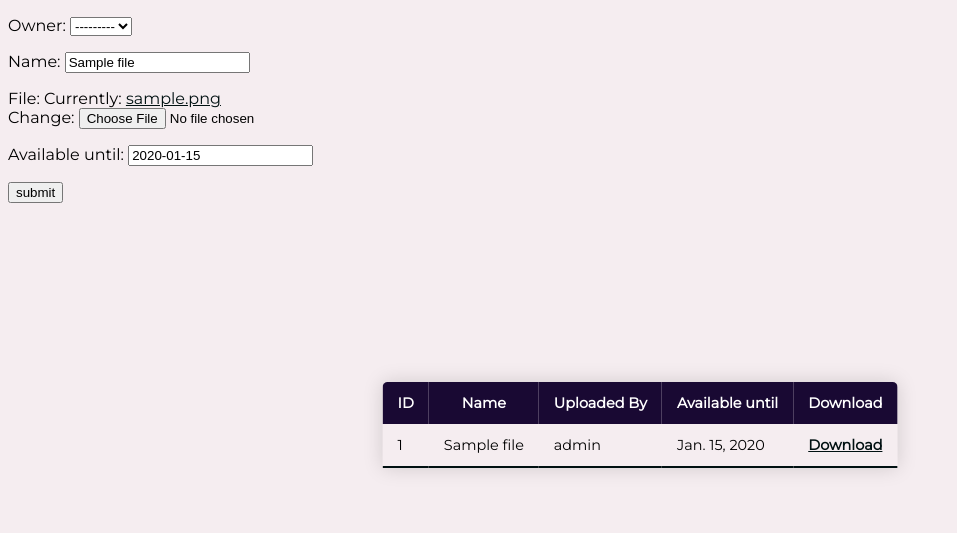
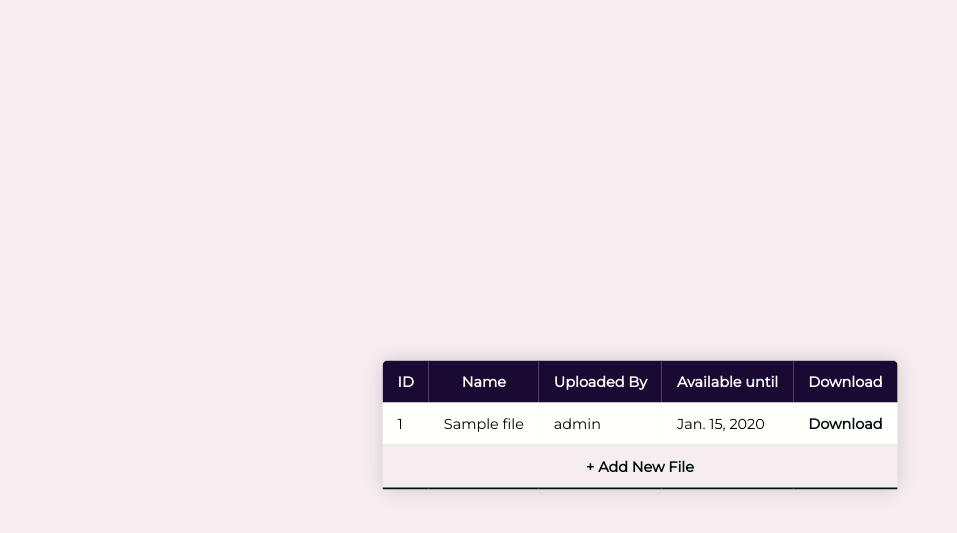
Before and after one commit to anrawool/File-Automation, a Django app: page /edit-file/1 in a window 1280 px wide. Shown: the top 533 px of the page, without its empty margins (0-957 px from the left). Run offline with Django 4.2, Linux system fonts and the light colour scheme; data comes from the database, SQL or seed files in the repository; both versions use the stored data as it was before the commit; tables that the repository leaves empty hold one stand-in row (values such as "Sample post").

Commit message:
Service Structure Changed

```diff
--- a/User-Interface/base/admin.py
+++ b/User-Interface/base/admin.py
@@ -1,7 +1,6 @@
 from django.contrib import admin
-from .models import NexusPassword, NexusService, File
+from .models import NexusPassword, File
 
 # Register your models here.
 admin.site.register(File)
 admin.site.register(NexusPassword)
-admin.site.register(NexusService)
--- a/User-Interface/base/models.py
+++ b/User-Interface/base/models.py
@@ -16,16 +16,6 @@ class NexusPassword(models.Model):
     def __str__(self) -> str:
         return self.website
 
-class NexusService(models.Model):
-    credit = models.ForeignKey(User, on_delete=models.SET_NULL, null = True)
-    name = models.CharField(max_length=200)
-    webpage = models.CharField(max_length=100)
-    updated = models.DateTimeField(auto_now=True)
-    created = models.DateTimeField(auto_now_add=True)
-
-    def __str__(self) -> str:
-        return self.name
-
 class File(models.Model):
     owner = models.ForeignKey(User,  on_delete=models.CASCADE, blank=True, null=True)
     name = models.CharField(max_length=200, null=True)
--- a/User-Interface/base/templates/base/index.html
+++ b/User-Interface/base/templates/base/index.html
@@ -9,8 +9,7 @@
 </head>
 <body>
     <h1>Hello World: Home Page</h1>
-    {% for servicename in services %}
-    <h5><a href="{% url 'service' servicename.webpage %}">{{ servicename }}</a></h5>
-    {% endfor %}
+    <h3><a href="{% url 'upload-page' %}">Upload File</a></h3>
+    <h3><a href="{% url 'passwords-page' %}">Password Manager</a></h3>
 </body>
 </html>
--- a/User-Interface/base/templates/base/update_file.html
+++ b/User-Interface/base/templates/base/update_file.html
@@ -7,7 +7,7 @@
     <title>Update File</title>
 </head>
 <body>
-   <form method='post' action="{% url 'upload_file' %}">
+   <form method='post' action="{% url 'upload-file' %}">
     {% csrf_token %}
     {{ form.as_p }}
     <input type="submit" value="submit">
--- a/User-Interface/base/templates/base/upload.html
+++ b/User-Interface/base/templates/base/uploads.html
@@ -18,13 +18,6 @@
     <title>Upload and Download | Nexus</title>
 </head>
 <body>
-    <div class="upload-form">
-      <form method="post" enctype="multipart/form-data" action="{% url 'upload_file' %}">
-        {% csrf_token %}
-        {{ form.as_p }}
-        <input type="submit" value="submit">
-      </form>
-    </div>
     <table class="content-table">
         <thead>
             <tr id="header">
@@ -45,6 +38,9 @@
                     <td><b><a href="{% url 'download' file_id=file.id %}">Download</a></b></td>
                 </tr>
             {% endfor %}
+            <tr>
+                <td colspan=5><a href="{% url 'upload-file' %}" class="newFile"> + Add New File</a></td>
+            </tr>
         </tbody>
     </table>
 
--- a/User-Interface/base/urls.py
+++ b/User-Interface/base/urls.py
@@ -1,12 +1,14 @@
 from django.urls import path
 from . import views
+from django.shortcuts import render
 
 
 urlpatterns = [
     path('', views.Home, name="home"),
-    path('service/<str:servicename>/', views.GetService, name='service'),
     path('decrypt/<str:webpage>/<str:encryption>/', views.Decrypt, name='decrypt'),
-    path('upload/', views.UploadFile, name='upload_file'),
+    path('uploads/', views.UploadPage, name='upload-page'),
+    path('passwords/', views.PasswordsPage, name='passwords-page'),
+    path('upload-file/', views.UploadFile, name='upload-file'),
     path('edit-file/<int:file_id>', views.UpdateFile, name='update-file'),
     path('download/<int:file_id>/', views.download_file, name='download'),
 ]
--- a/User-Interface/base/views.py
+++ b/User-Interface/base/views.py
@@ -1,34 +1,27 @@
 from django.shortcuts import render
-from .models import NexusService, NexusPassword, File
+from .models import NexusPassword, File
 from .forms import FileUploadForm
 from django.shortcuts import get_object_or_404, redirect
 from django.http import HttpResponse
 from django.conf import settings
 import os
 
-serviceAvailable = NexusService.objects.all()
 # Create your views here.
 
 def Home(request):
-    context = {'services': serviceAvailable}
-    return render(request, "base/index.html", context)
+    return render(request, "base/index.html")
 
-def GetService(request, servicename):
-    if servicename == 'passwords':
-        data = NexusPassword.objects.all()
-    elif servicename == 'upload':
-        response = redirect('/upload/')
-        return response
-    elif servicename == 'download':
-        response = redirect('/download/')
-        return response
-    else:
-        data = NexusService.objects.get(webpage=servicename)
-    context = {"data" : data}
-    return render(request, f'base/{servicename}.html', context)
 
 def Decrypt(request, webpage, encryption):
     return render(request, 'base/index.html')
+
+def PasswordsPage(request):
+    context = {"passwords": NexusPassword.objects.all()}
+    return render(request, 'base/passwords.html', context)
+
+def UploadPage(request):
+    context = {'files': File.objects.all()}
+    return render(request, 'base/uploads.html', context)
 
 
 def UploadFile(request):
@@ -36,10 +29,12 @@ def UploadFile(request):
         form = FileUploadForm(request.POST, request.FILES)
         if form.is_valid():
             form.save()
+            return redirect('upload-page')
     else:
         form = FileUploadForm()
-    context = {'form': form, 'files': File.objects.all()}
-    return render(request, 'base/upload.html', context)
+    context = {'form': form}
+    return render(request, 'base/upload_file.html', context)
+
 
 def UpdateFile(request, file_id):
     file_instance = File.objects.get(id=file_id)
@@ -54,7 +49,7 @@ def UpdateFile(request, file_id):
 
     context = {'form': form, 'files':File.objects.all()}
 
-    return render(request, 'base/upload.html', context)
+    return render(request, 'base/uploads.html', context)
 
 def download_file(request, file_id):
     file_obj = get_object_or_404(File, id=file_id)
--- a/User-Interface/static/css/upload.css
+++ b/User-Interface/static/css/upload.css
@@ -44,6 +44,7 @@ body {
 }
 
 .content-table tbody tr:last-of-type{
+    text-align: center;
     border-bottom: 2px solid #001011;
 }
 
@@ -51,7 +52,16 @@ body {
     font-weight: bold;
     color: #3a4454;
 }
+.newFile {
+    box-shadow: 10px rgba(0, 0, 0, 0.15) inset;
+}
 
 a {
     color: #001011;
+    font-weight: 800;
+    text-decoration: none;
 }
+
+a:hover {
+    color: #4947e7;
+}
```
Also changed, not shown: User-Interface/base/templates/base/upload_file.html (added, +18 -0 lines), User-Interface/base/migrations/0001_initial.py, User-Interface/base/migrations/0002_alter_file_available_until.py (deleted), User-Interface/base/migrations/0002_alter_file_owner.py (added), User-Interface/base/migrations/0003_alter_file_owner.py (added), User-Interface/db.sqlite3 (deleted).
